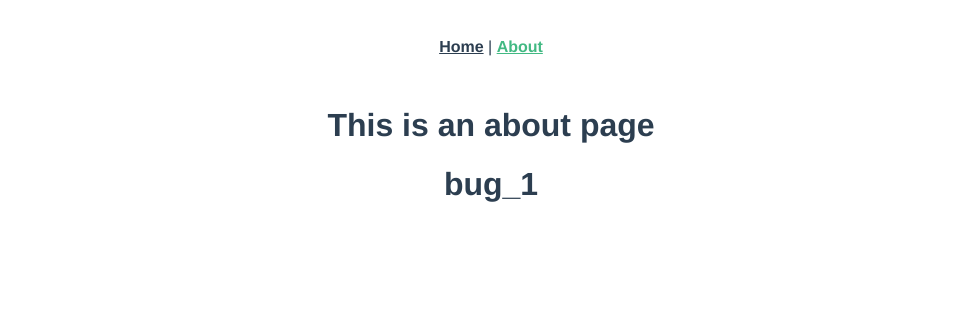
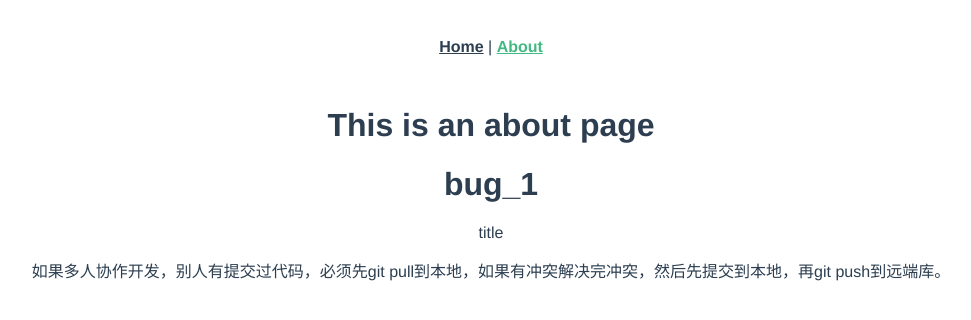
Before and after one commit to hedongdong-github/demo-app, a Vue app: page /#/about in a window 1280 px wide. Shown: the top 320 px of the page, without its empty margins (149-1120 px from the left). Built offline with nearby package versions, Linux system fonts and the light colour scheme.

Commit message:
添加title信息

```diff
--- a/src/views/About.vue
+++ b/src/views/About.vue
@@ -3,5 +3,10 @@
     <h1>This is an about page</h1>
 
     <h1>bug_1</h1>
+
+    <div>
+      <p>title</p>
+      <div>如果多人协作开发，别人有提交过代码，必须先git pull到本地，如果有冲突解决完冲突，然后先提交到本地，再git push到远端库。</div>
+    </div>
   </div>
 </template>
```
